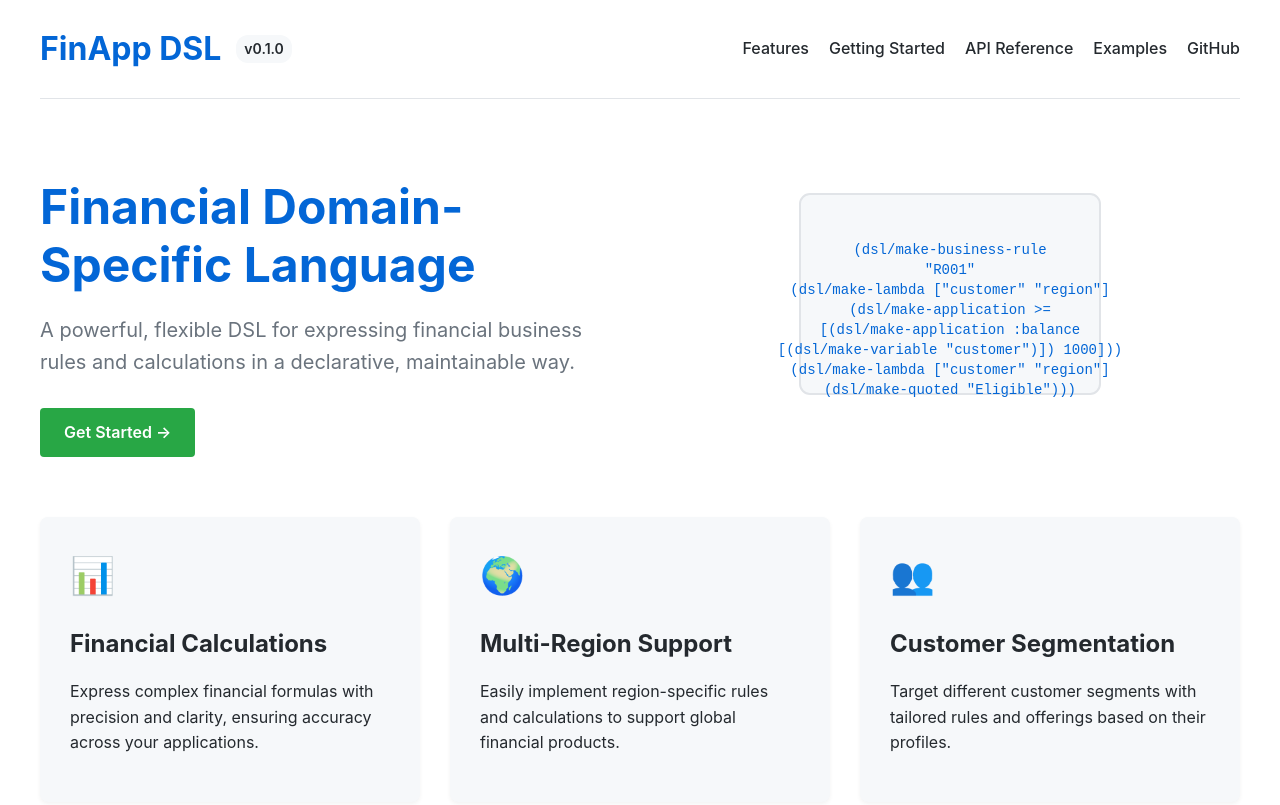
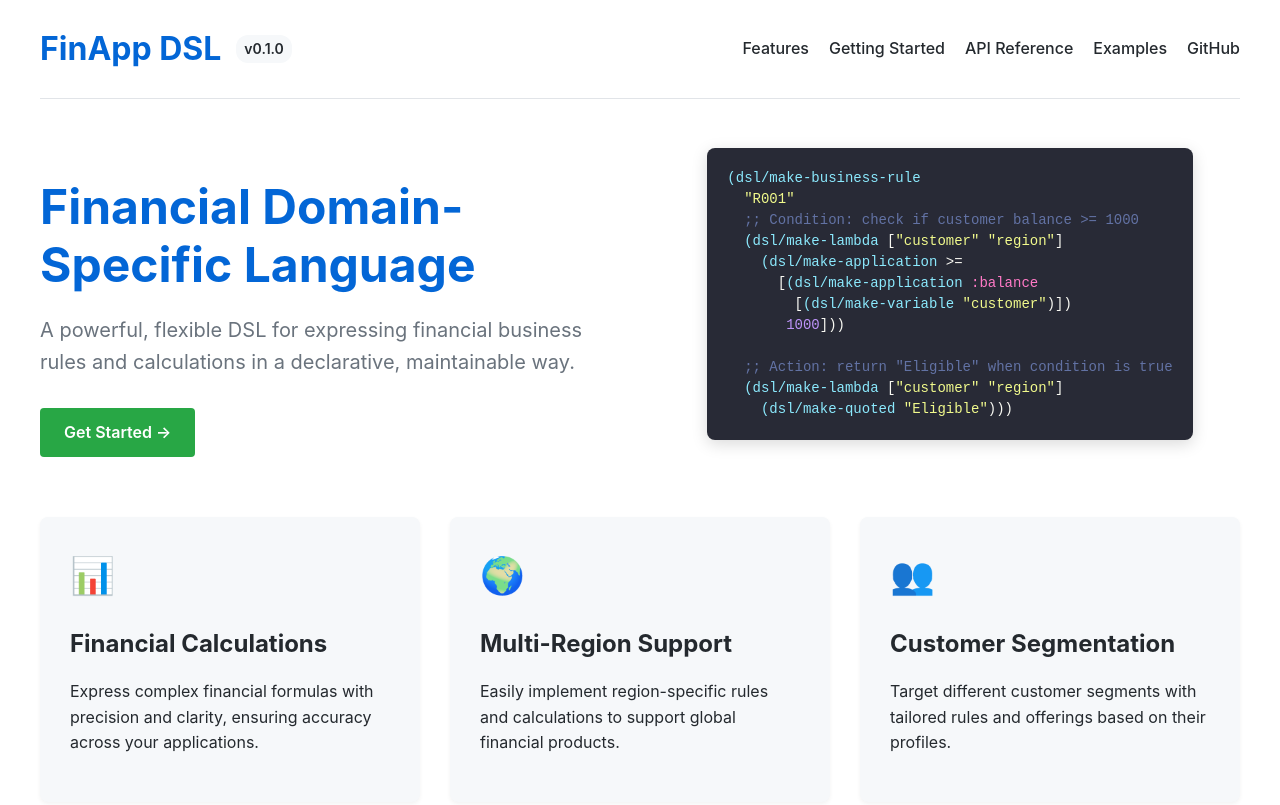
Before and after one commit to AppAthanor/finapp-dsl-architecture, a website: page index.html in a window 1280 px wide. Shown: the top 805 px of the page. Drawn offline with Linux system fonts and the light colour scheme.

Commit message:
Replace SVG with styled code block in landing page

```diff
--- a/index.html
+++ b/index.html
@@ -117,6 +117,53 @@
         .hero-image {
             flex: 1;
             text-align: center;
+        }
+
+        .hero-image .code-block {
+            display: inline-block;
+            max-width: 100%;
+            margin: 0 auto;
+            text-align: left;
+            background-color: #282a36;
+            border-radius: 8px;
+            box-shadow: 0 4px 16px rgba(0, 0, 0, 0.15);
+            overflow: hidden;
+        }
+
+        .hero-image .code-block pre {
+            margin: 0;
+            padding: 20px;
+            font-family: "SFMono-Regular", Consolas, "Liberation Mono", Menlo, monospace;
+            font-size: 14px;
+            line-height: 1.5;
+            color: #f8f8f2;
+            overflow-x: auto;
+            background-color: transparent;
+        }
+
+        .hero-image .code-block .clojure {
+            display: block;
+        }
+
+        /* Syntax highlighting */
+        .hero-image .code-block .function {
+            color: #8be9fd;
+        }
+
+        .hero-image .code-block .keyword {
+            color: #ff79c6;
+        }
+
+        .hero-image .code-block .string {
+            color: #f1fa8c;
+        }
+
+        .hero-image .code-block .number {
+            color: #bd93f9;
+        }
+
+        .hero-image .code-block .comment {
+            color: #6272a4;
         }
 
         .hero-image img {
@@ -302,33 +349,20 @@
                 <a href="doc/guides/getting-started.html" class="cta-button">Get Started →</a>
             </div>
             <div class="hero-image">
-                <svg width="400" height="300" viewBox="0 0 400 300" xmlns="http://www.w3.org/2000/svg">
-                    <rect x="50" y="50" width="300" height="200" rx="10" fill="#f6f8fa" stroke="#e1e4e8" stroke-width="2"/>
-                    <text x="200" y="110" font-family="monospace" font-size="14" fill="#0366d6" text-anchor="middle">
-                        (dsl/make-business-rule
-                    </text>
-                    <text x="200" y="130" font-family="monospace" font-size="14" fill="#0366d6" text-anchor="middle">
-                        "R001"
-                    </text>
-                    <text x="200" y="150" font-family="monospace" font-size="14" fill="#0366d6" text-anchor="middle">
-                        (dsl/make-lambda ["customer" "region"]
-                    </text>
-                    <text x="200" y="170" font-family="monospace" font-size="14" fill="#0366d6" text-anchor="middle">
-                        (dsl/make-application >=
-                    </text>
-                    <text x="200" y="190" font-family="monospace" font-size="14" fill="#0366d6" text-anchor="middle">
-                        [(dsl/make-application :balance
-                    </text>
-                    <text x="200" y="210" font-family="monospace" font-size="14" fill="#0366d6" text-anchor="middle">
-                        [(dsl/make-variable "customer")]) 1000]))
-                    </text>
-                    <text x="200" y="230" font-family="monospace" font-size="14" fill="#0366d6" text-anchor="middle">
-                        (dsl/make-lambda ["customer" "region"]
-                    </text>
-                    <text x="200" y="250" font-family="monospace" font-size="14" fill="#0366d6" text-anchor="middle">
-                        (dsl/make-quoted "Eligible")))
-                    </text>
-                </svg>
+                <div class="code-block">
+                    <pre><code class="clojure"><span class="function">(dsl/make-business-rule</span>
+  <span class="string">"R001"</span>
+  <span class="comment">;; Condition: check if customer balance >= 1000</span>
+  <span class="function">(dsl/make-lambda</span> [<span class="string">"customer"</span> <span class="string">"region"</span>]
+    <span class="function">(dsl/make-application</span> >=
+      [<span class="function">(dsl/make-application</span> <span class="keyword">:balance</span>
+        [<span class="function">(dsl/make-variable</span> <span class="string">"customer"</span>)])
+       <span class="number">1000</span>]))
+
+  <span class="comment">;; Action: return "Eligible" when condition is true</span>
+  <span class="function">(dsl/make-lambda</span> [<span class="string">"customer"</span> <span class="string">"region"</span>]
+    <span class="function">(dsl/make-quoted</span> <span class="string">"Eligible"</span>)))</code></pre>
+                </div>
             </div>
         </section>
 
```
